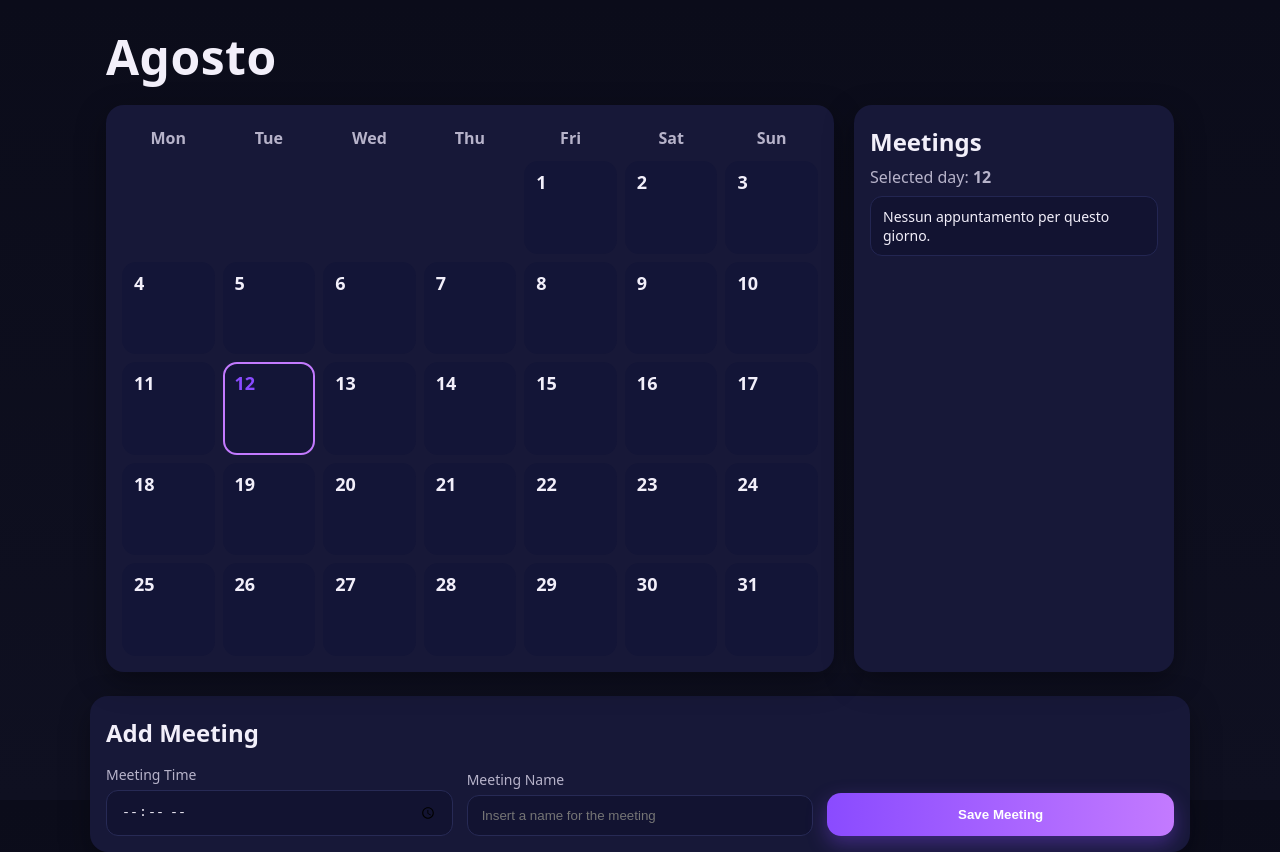
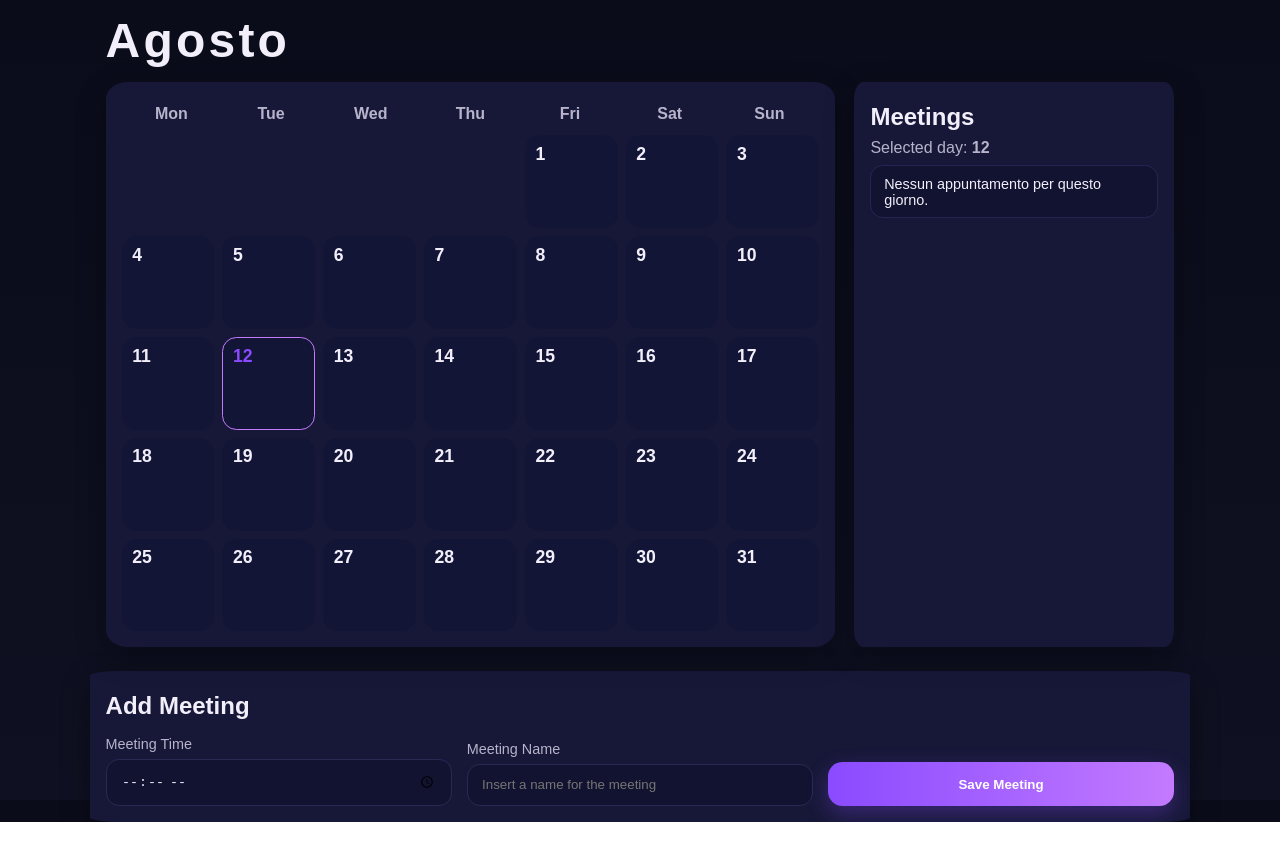
Before and after one commit to GjikaByte/Epicode---Week-3, a plain HTML site: page U1_W3_D4_APPs/Calendar/index.html in a window 1280 px wide. After the commit the page ends 822 px from the top, so only its background shows below. Drawn offline with Linux system fonts and the light colour scheme.

Commit message:
U1_W3_D4_APPs: Amended design of Calendar

```diff
--- a/U1_W3_D4_APPs/Calendar/script.js
+++ b/U1_W3_D4_APPs/Calendar/script.js
@@ -31,10 +31,13 @@ const monthNames = [
   'Luglio','Agosto','Settembre','Ottobre','Novembre','Dicembre'
 ];
 
-function daysInThisMonth(date = new Date()){
-  const y = date.getFullYear();
-  const m = date.getMonth();
-  return new Date(y, m + 1, 0).getDate();
+function daysInThisMonth(date = new Date()) {
+    const y = date.getFullYear();
+    const m = date.getMonth();
+    // Date(year, monthIndex, dayOfMonth, hours?, minutes?, seconds?, ms?)
+    // The 3rd parameter is the day of the month. Passing 0 means "the day before the 1st",
+    // i.e., the last day of the previous month. So m+1,0 yields the last day of month m.
+    return new Date(y, m + 1, 0).getDate();
 }
 
 function firstWeekdayIndex(date = new Date()){
--- a/U1_W3_D4_APPs/Calendar/style.css
+++ b/U1_W3_D4_APPs/Calendar/style.css
@@ -1,176 +1,219 @@
 /* style.css */
-:root{
-  --bg:#0f1021;
-  --panel:#171838;
-  --text:#f2effa;
-  --muted:#b7b3ca;
-  --accent:#8a4bff;
-  --accent-2:#c37aff;
-  --danger:#ff4976;
-  --shadow:0 10px 30px rgba(0,0,0,.35);
-  --radius:18px;
+:root {
+    --bg: #0f1021;
+    --panel: #171838;
+    --text: #f2effa;
+    --muted: #b7b3ca;
+    --accent: #8a4bff;
+    --accent-2: #c37aff;
+    --danger: #ff4976;
+    --shadow: 0 0.6rem 1.9rem rgba(0, 0, 0, .3);
+    --radius: 3%;
 }
 
-*{box-sizing:border-box}
-html,body{height:100%}
-body{
-  margin:0;
-  font-family: ui-sans-serif, system-ui, -apple-system, Segoe UI, Roboto, Arial, "Helvetica Neue", sans-serif;
-  background:linear-gradient(180deg, #0b0c1a 0%, var(--bg) 100%);
-  color:var(--text);
+* {
+    box-sizing: border-box;
 }
 
-.app-header{
-  max-width:1100px;
-  margin:24px auto 8px;
-  padding:0 16px;
-}
-h1{
-  margin:0;
-  font-size:48px;
-  font-weight:800;
-  letter-spacing:.5px;
+html, body {
+    height: 100%;
 }
 
-.app-main{
-  max-width:1100px;
-  margin:0 auto;
-  padding:8px 16px 24px;
-  display:grid;
-  grid-template-columns: 1fr 320px;
-  gap:20px;
+body {
+    margin: 0;
+    font-family: Arial, Helvetica, sans-serif;
+    background: linear-gradient(180deg, #0b0c1a 0%, var(--bg) 100%);
+    color: var(--text);
 }
 
-.calendar{
-  background:var(--panel);
-  border-radius:var(--radius);
-  box-shadow:var(--shadow);
-  padding:16px;
+.app-header {
+    max-width: 68rem;
+    margin: 0.8rem auto 0.4rem;
+    padding: 0 0.6rem;
 }
 
-.weekdays{
-  display:grid;
-  grid-template-columns: repeat(7, 1fr);
-  font-weight:700;
-  text-align:center;
-  color:var(--muted);
-  margin-bottom:6px;
-  gap:8px;
-}
-.weekdays span{
-  padding:6px 0;
+h1 {
+    margin: 0;
+    font-size: 3rem;
+    font-weight: 800;
+    letter-spacing: 0.2rem;
 }
 
-.grid{
-  display:grid;
-  grid-template-columns: repeat(7, 1fr);
-  gap:8px;
-  min-height:360px;
+.app-main {
+    max-width: 68.8rem;
+    margin: 0 auto;
+    padding: 0.5rem 1rem 1.5rem;
+    display: grid;
+    grid-template-columns: 1fr 20rem;
+    gap: 1.2rem;
 }
 
-.day{
-  position:relative;
-  background:#131537;
-  border:2px solid transparent;
-  border-radius:14px;
-  aspect-ratio:1/1;
-  display:flex;
-  align-items:flex-start;
-  justify-content:flex-start;
-  padding:10px;
-  cursor:pointer;
-  transition:border .18s ease, transform .12s ease;
-  overflow:hidden;
-}
-.day:hover{ transform: translateY(-1px); }
-.day h3{
-  margin:0;
-  font-size:18px;
-  font-weight:800;
-  line-height:1;
+.calendar {
+    background: var(--panel);
+    border-radius: var(--radius);
+    box-shadow: var(--shadow);
+    padding: 1rem;
 }
 
-.day .dot{
-  position:absolute;
-  right:10px;
-  bottom:10px;
-  width:10px;
-  height:10px;
-  border-radius:50%;
-  background:var(--accent);
-  box-shadow:0 0 0 3px rgba(138,75,255,.15);
+.weekdays {
+    display: grid;
+    grid-template-columns: repeat(7, 1fr);
+    font-weight: 700;
+    text-align: center;
+    color: var(--muted);
+    margin-bottom: 0.4rem;
 }
 
-.selected{ border-color:var(--accent-2); }
-
-.color-epic{ color:var(--accent); }
-
-.appointments{
-  background:var(--panel);
-  border-radius:var(--radius);
-  box-shadow:var(--shadow);
-  padding:16px;
-}
-.appointments h2{
-  margin:4px 0 8px;
-}
-.muted{ color:var(--muted); margin:0 0 8px; }
-.list{
-  list-style:none;
-  padding:0;
-  margin:0;
-  display:flex;
-  flex-direction:column;
-  gap:8px;
-}
-.list li{
-  background:#121331;
-  border:1px solid #232652;
-  border-radius:12px;
-  padding:10px 12px;
-  font-size:14px;
+.weekdays span {
+    padding: 0.4rem 0;
 }
 
-.app-footer{
-  max-width:1100px;
-  margin:0 auto 32px;
-  padding:16px;
-  background:var(--panel);
-  border-radius:var(--radius);
-  box-shadow:var(--shadow);
+.grid {
+    display: grid;
+    grid-template-columns: repeat(7, 1fr);
+    gap: 0.5rem;
+    min-height: 22.5rem;
 }
-.app-footer h2{ margin:4px 0 16px; }
 
-.form{
-  display:grid;
-  grid-template-columns: repeat(3, 1fr);
-  gap:14px;
-  align-items:end;
+.day {
+    position: relative;
+    background: #131537;
+    border: 0.1rem solid transparent;
+    border-radius: 0.9rem;
+    aspect-ratio: 1/1;
+    display: flex;
+    align-items: flex-start;
+    justify-content: flex-start;
+    padding: 0.6rem;
+    cursor: pointer;
+    transition: border 0.2s ease, transform 0.1s ease;
+    overflow: hidden;
 }
-.field{ display:flex; flex-direction:column; gap:6px; }
-label{ font-size:14px; color:var(--muted); }
-input{
-  background:#121331;
-  border:1px solid #272a55;
-  color:var(--text);
-  border-radius:12px;
-  padding:12px 14px;
-  outline:none;
+
+.day:hover {
+    transform: translateY(-0.1rem);
 }
-input:focus{ border-color:var(--accent); }
 
-.btn{
-  border:none;
-  background:linear-gradient(90deg, var(--accent) 0%, var(--accent-2) 100%);
-  color:white;
-  font-weight:800;
-  padding:14px 16px;
-  border-radius:14px;
-  cursor:pointer;
-  box-shadow:0 8px 20px rgba(138,75,255,.35);
+.day h3 {
+    margin: 0;
+    font-size: 1.1rem;
+    font-weight: 800;
+    line-height: 1;
 }
-.btn:active{ transform: translateY(1px); }
 
-@media (max-width: 900px){
-  .app-main{ grid-template-columns: 1fr; }
+.day .dot {
+    position: absolute;
+    right: 0.6rem;
+    bottom: 0.6rem;
+    width: 0.6rem;
+    height: 0.6rem;
+    border-radius: 50%;
+    background: var(--accent);
+    box-shadow: 0 0 0 0.2rem rgba(138, 75, 255, .2);
 }
+
+.selected {
+    border-color: var(--accent-2);
+}
+
+.color-epic {
+    color: var(--accent);
+}
+
+.appointments {
+    background: var(--panel);
+    border-radius: var(--radius);
+    box-shadow: var(--shadow);
+    padding: 1rem;
+}
+
+.appointments h2 {
+    margin: 0.3rem 0 0.5rem;
+}
+
+.muted {
+    color: var(--muted);
+    margin: 0 0 0.5rem;
+}
+
+.list {
+    list-style: none;
+    padding: 0;
+    margin: 0;
+    display: flex;
+    flex-direction: column;
+    gap: 0.5rem;
+}
+
+.list li {
+    background: #121331;
+    border: 0.1rem solid #232652;
+    border-radius: 0.8rem;
+    padding: 0.6rem 0.8rem;
+    font-size: 0.9rem;
+}
+
+.app-footer {
+    max-width: 68.8rem;
+    margin: 0 auto 2rem;
+    padding: 1rem;
+    background: var(--panel);
+    border-radius: var(--radius);
+    box-shadow: var(--shadow);
+}
+
+.app-footer h2 {
+    margin: 0.3rem 0 1rem;
+}
+
+.form {
+    display: grid;
+    grid-template-columns: repeat(3, 1fr);
+    gap: 0.9rem;
+    align-items: end;
+}
+
+.field {
+    display: flex;
+    flex-direction: column;
+    gap: 0.4rem;
+}
+
+label {
+    font-size: 0.9rem;
+    color: var(--muted);
+}
+
+input {
+    background: #121331;
+    border: 0.1rem solid #272a55;
+    color: var(--text);
+    border-radius: 0.8rem;
+    padding: 0.8rem 0.9rem;
+    outline: none;
+}
+
+input:focus {
+    border-color: var(--accent);
+}
+
+.btn {
+    border: none;
+    background: linear-gradient(90deg, var(--accent) 0%, var(--accent-2) 100%);
+    color: white;
+    font-weight: 800;
+    padding: 0.9rem 1rem;
+    border-radius: 0.9rem;
+    cursor: pointer;
+    box-shadow: 0 0.5rem 1.3rem rgba(138, 75, 255, .3);
+}
+
+.btn:active {
+    transform: translateY(0.1rem);
+}
+
+@media (max-width: 56.3rem) {
+    .app-main {
+        grid-template-columns: 1fr;
+    }
+}
```
Also changed, not shown: U1_W3_D4_APPs/Calendar/index.html (+1 -1 lines).
